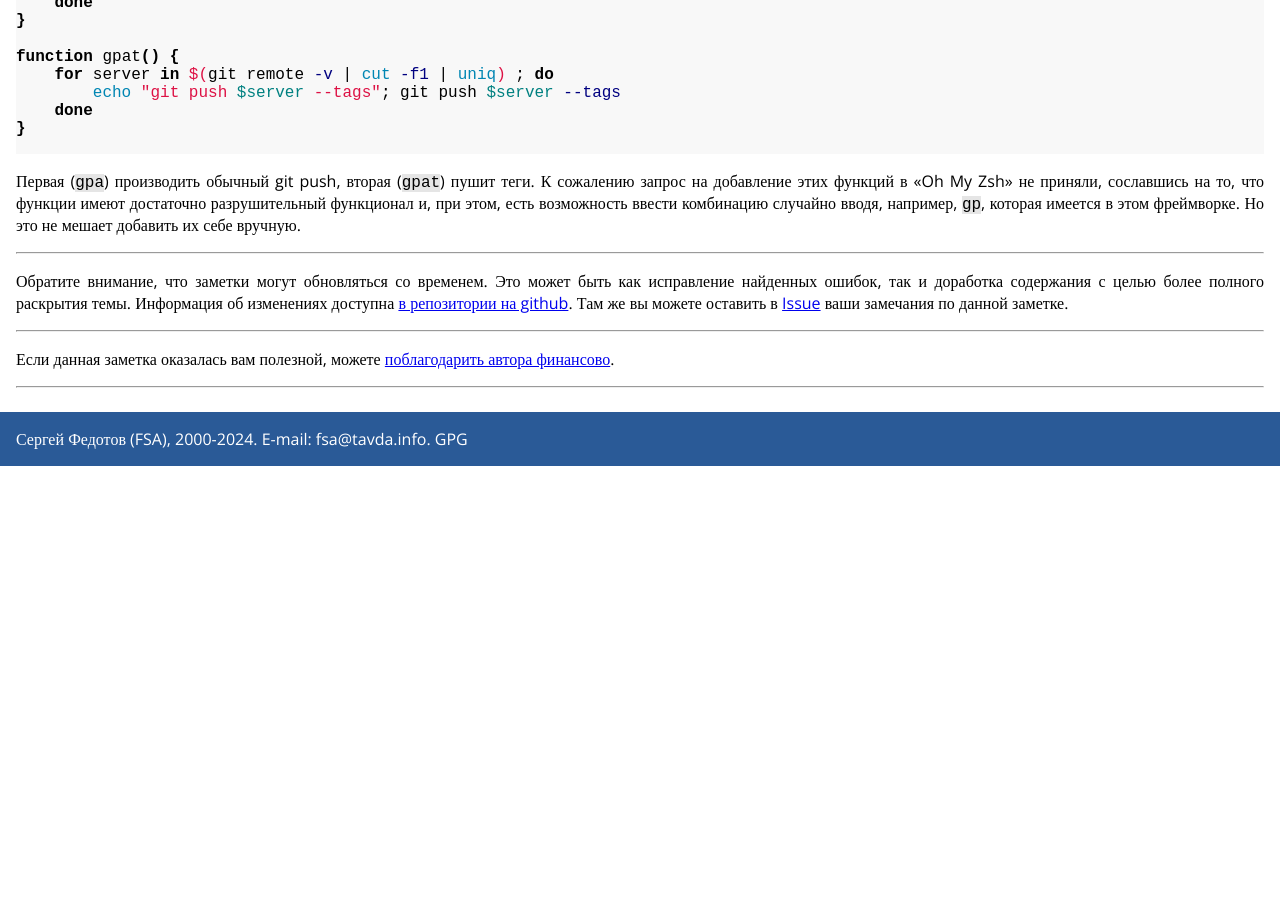
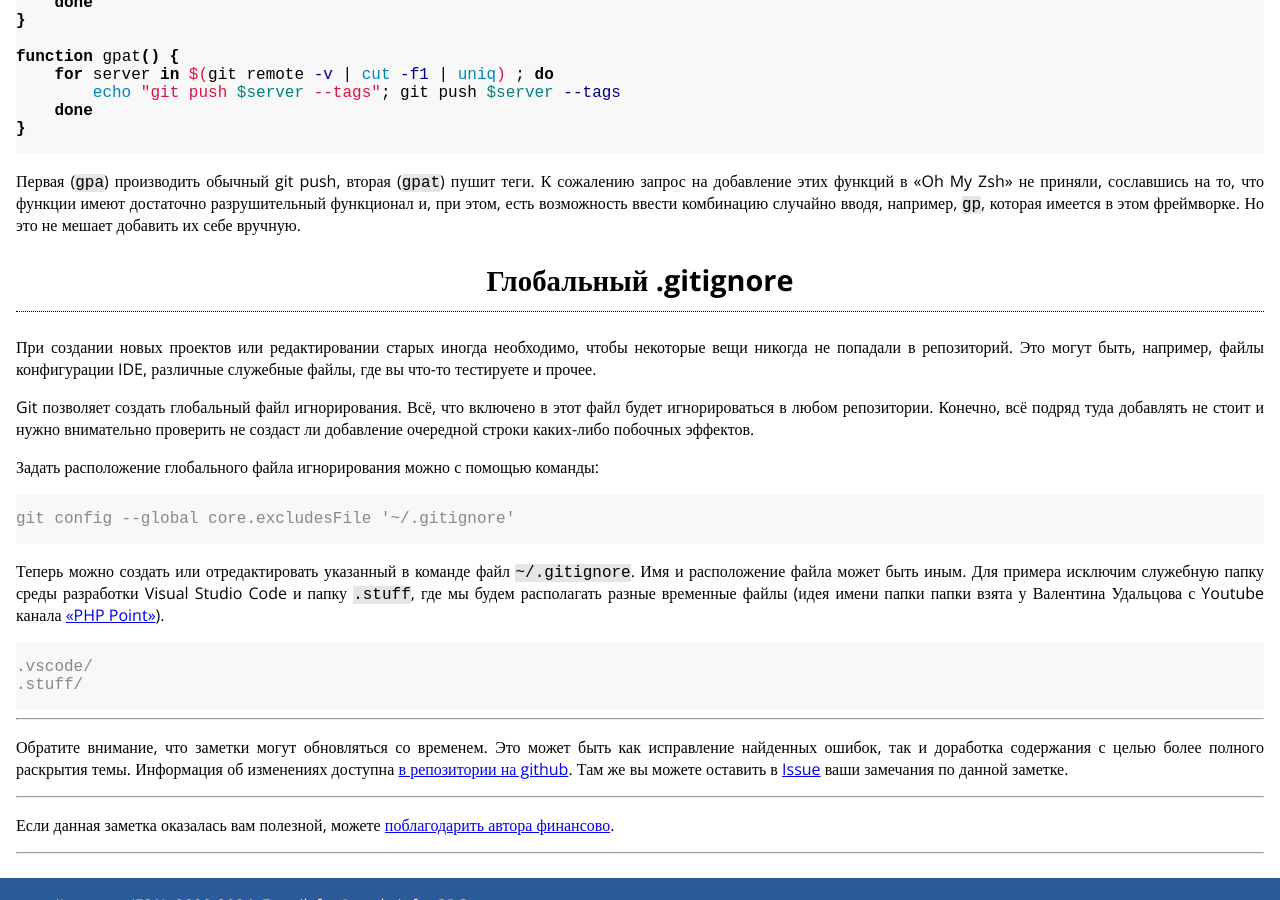
Before and after one commit to fsa/site, a Jekyll site: the page built from _posts/2021-05-06-git.md, in a window 1280 px wide and 900 px high, scrolled down 4001 px. Built offline with Jekyll 4.4.1, drawn with Linux system fonts in a browser that asks for light colours; before the commit the page ends 4467 px from its top, so only the background shows below that.

Commit message:
Дополнение про глобальный .gitignore

````diff
--- a/_posts/2021-05-06-git.md
+++ b/_posts/2021-05-06-git.md
@@ -181,3 +181,22 @@ function gpat() {
 ```
 
 Первая (`gpa`) производить обычный git push, вторая (`gpat`) пушит теги. К сожалению запрос на добавление этих функций в «Oh My Zsh» не приняли, сославшись на то, что функции имеют достаточно разрушительный функционал и, при этом, есть возможность ввести комбинацию случайно вводя, например, `gp`, которая имеется в этом фреймворке. Но это не мешает добавить их себе вручную.
+
+## Глобальный .gitignore
+
+При создании новых проектов или редактировании старых иногда необходимо, чтобы некоторые вещи никогда не попадали в репозиторий. Это могут быть, например, файлы конфигурации IDE, различные служебные файлы, где вы что-то тестируете и прочее.
+
+Git позволяет создать глобальный файл игнорирования. Всё, что включено в этот файл будет игнорироваться в любом репозитории. Конечно, всё подряд туда добавлять не стоит и нужно внимательно проверить не создаст ли добавление очередной строки каких-либо побочных эффектов.
+
+Задать расположение глобального файла игнорирования можно с помощью команды:
+
+```console
+git config --global core.excludesFile '~/.gitignore'
+```
+
+Теперь можно создать или отредактировать указанный в команде файл `~/.gitignore`. Имя и расположение файла может быть иным. Для примера исключим служебную папку среды разработки Visual Studio Code и папку `.stuff`, где мы будем располагать разные временные файлы (идея имени папки папки взята у Валентина Удальцова с Youtube канала [«PHP Point»](https://www.youtube.com/@PHPPoint)).
+
+```console
+.vscode/
+.stuff/
+```
````
